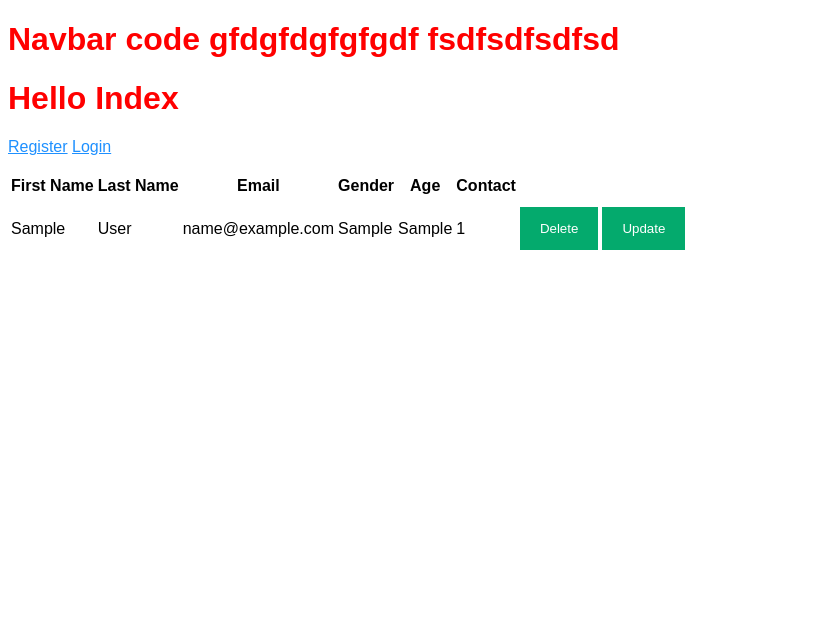
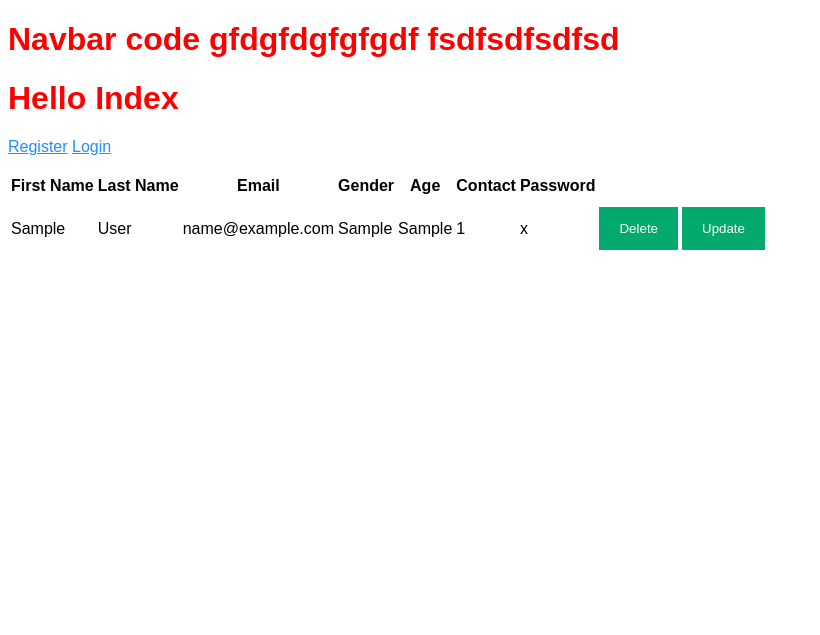
Before and after one commit to Sahil0705/Backend_CRUD, a Node server app: page / in a window 1280 px wide. Shown: the top 635 px of the page, without its empty margins (0-820 px from the left). Run offline with Node 20, Linux system fonts and the light colour scheme; tables that the repository leaves empty hold one stand-in row (values such as "Sample post"); some libraries are stand-ins or nearby versions.

Commit message:
updating authentication

```diff
--- a/src/app.js
+++ b/src/app.js
@@ -235,10 +235,11 @@ app.post("/login",async(req,res)=>
 
         console.log(userEmail);
 
-        req.session.email = req.body.email;
-        console.log(req.session.email);
+
         if(userEmail.password==pwd)
         {
+            req.session.email = req.body.email;
+            console.log(req.session.email);
             res.status(201).render("after_login",
             {
                 logged_in_user:entered_email,
--- a/views/after_login.ejs
+++ b/views/after_login.ejs
@@ -23,6 +23,7 @@
 				<th align='center'>Gender</th>
                 <th align='center'>Age</th>
                 <th align='center'>Contact</th>
+                <th align='center'>Password</th>
             </tr>
 
             <tbody id="myTable">
@@ -34,6 +35,7 @@
                         <td><%=user.gender%></td>
                         <td><%=user.age%></td>
                         <td><%=user.phone%></td>
+                        <td><%=user.password%></td>
                     </tr>
 
             </tbody>
--- a/views/index.ejs
+++ b/views/index.ejs
@@ -23,6 +23,7 @@
 				<th align='center'>Gender</th>
                 <th align='center'>Age</th>
                 <th align='center'>Contact</th>
+                <th align='center'>Password</th>
             </tr>
 
             <tbody id="myTable">
@@ -35,6 +36,7 @@
                         <td><%=user[i].gender%></td>
                         <td><%=user[i].age%></td>
                         <td><%=user[i].phone%></td>
+                        <td><%=user[i].password%></td>
                         <td><button type='button' onclick = "location.href='/delete?id=<%=user[i].email%>'">Delete</button></td>
                         <td><button type='button' onclick = "location.href='/update?id=<%=user[i].email%>'">Update</button></td>
                     </tr>
```
